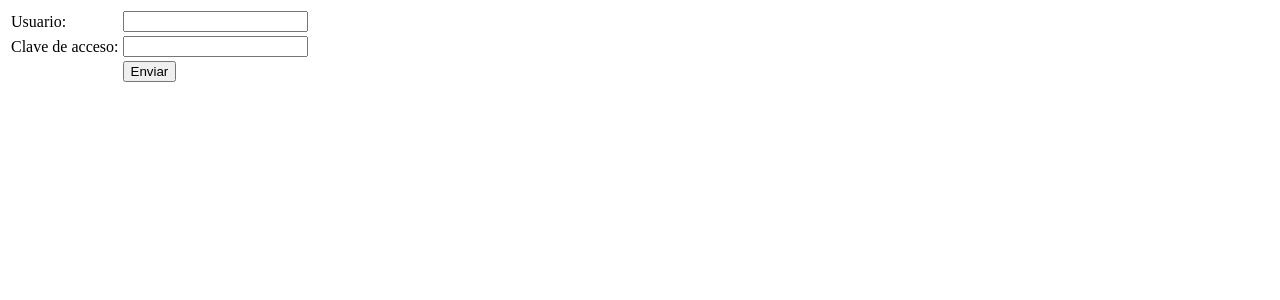
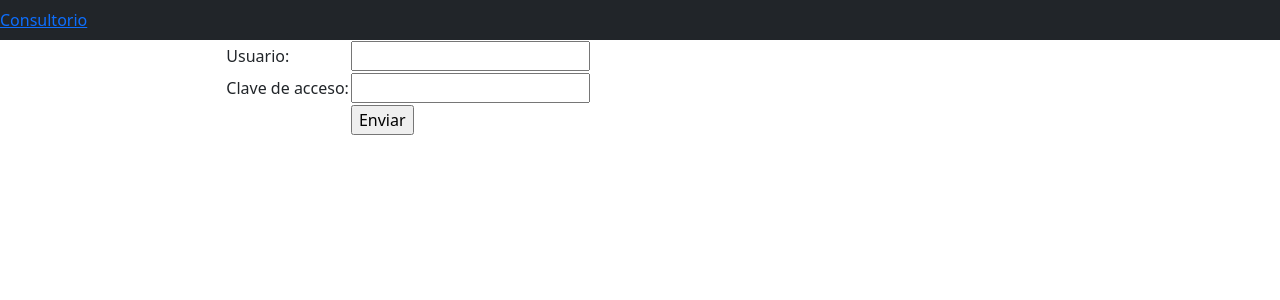
Before and after one commit to ControlCitas/ControlCitas, a PHP site: page / in a window 1280 px wide. Shown: the top 300 px of the page. Run offline with PHP 8.4, Linux system fonts and the light colour scheme.

Commit message:
se instalo boostrap para la vista principal del sistema

```diff
--- a/app/vistas/loginVista.php
+++ b/app/vistas/loginVista.php
@@ -4,8 +4,18 @@
 	<meta charset="utf-8">
 	<meta name="viewport" content="width=device-width, initial-scale=1">
 	<title>Consultorio médico</title>
+	<link rel="shortcut icon" href="../public/ing/favicon.ico">
+	<link href="https://cdn.jsdelivr.net/npm/bootstrap@5.3.0-alpha2/dist/css/bootstrap.min.css" rel="stylesheet" integrity="sha384-aFq/bzH65dt+w6FI2ooMVUpc+21e0SRygnTpmBvdBgSdnuTN7QbdgL+OapgHtvPp" crossorigin="anonymous">
+	<script src="https://cdn.jsdelivr.net/npm/bootstrap@5.3.0-alpha2/dist/js/bootstrap.bundle.min.js" integrity="sha384-qKXV1j0HvMUeCBQ+QVp7JcfGl760yU08IQ+GpUo5hlbpg51QRiuqHAJz8+BrxE/N" crossorigin="anonymous"></script>
 </head>
 <body>
+	<nav class="navbar navbat-espand-sm bg-dark navbar-dark">
+		<a href="" class navbar-brand>Consultorio</a>
+	</nav>
+	<div class="container-fluid">
+		<div class="row content">
+			<div class="col-sm-2"></div>
+			<div class="col-sm-8">
 				<table>
 			<tr>
 				<td>Usuario:</td>
@@ -20,5 +30,10 @@
 				<td><input type="submit" value="Enviar"></td>
 			</tr>
 	</table>
+
+			</div>
+			<div class="col-sm-2"></div>
+		</div>
+	</div>
 </body>
 </html>
```
Lines whose indentation alone changed are shown as unchanged.
